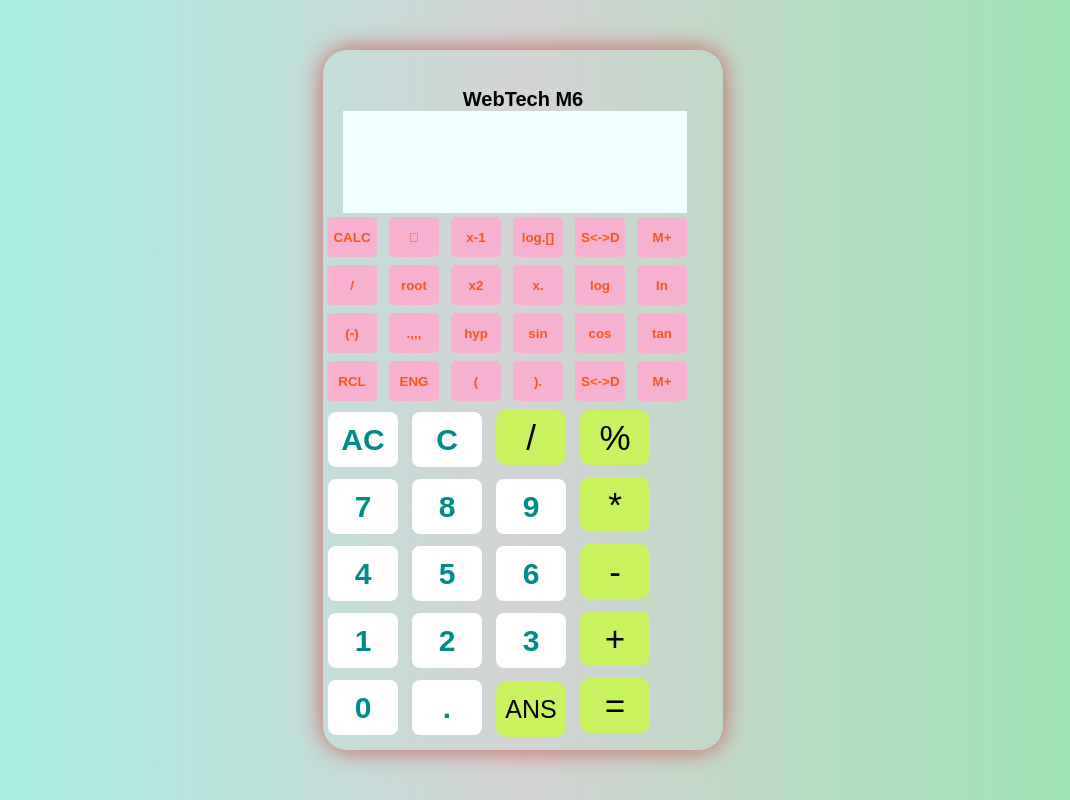
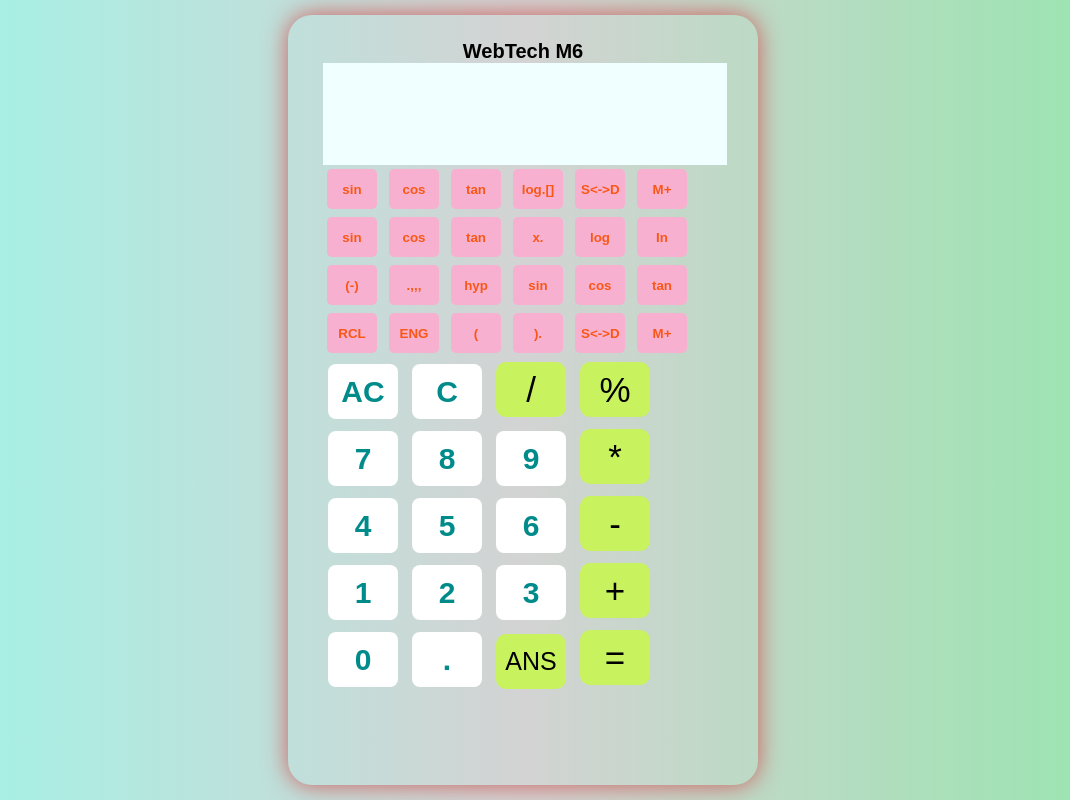
Before and after one commit to anupjais/ScientificCalculator, a plain HTML site: page index.html in a window 1280 px wide. Shown: the whole page, without its empty margins (117-1187 px from the left). Drawn offline with Linux system fonts and the light colour scheme.

Commit message:
Little bit updation into the visuals only

```diff
--- a/index.html
+++ b/index.html
@@ -11,24 +11,24 @@
 	<div class="mdiv">
 		<!-- <marquee id="mq">Funtions are not operational.</marquee> -->
 		<div class="container">
-			<marquee id="mq">Funtions are not operational.</marquee>
+			<!-- <marquee id="mq">Funtions are not operational.</marquee> -->
 			<form >
 				<div>
 					<h3 class="cname">WebTech M6</h3>
 					<input type="text" name="op" class="op" disabled>
 				</div>
 				<div>
-					<input type="button" value="CALC" onclick="op.value=eval(op.value)" class="sopr" />
-					<input type="button" value="" onclick="op.value+=''" class="sopr" />
-					<input type="button" value="x-1" onclick="op.value+='x-1'" class="sopr" />
+					<input type="button" value="sin" onclick="op.value=eval(op.value)" class="sopr" />
+					<input type="button" value="cos" onclick="op.value+=''" class="sopr" />
+					<input type="button" value="tan" onclick="op.value+='x-1'" class="sopr" />
 					<input type="button" value="log.[]" onclick="op.value+='log10'" class="sopr" />
 					<input type="button" value="S<->D" onclick="op.value+='s<->'" class="sopr" />
 					<input type="button" value="M+" onclick="op.value+='M+'" class="sopr" />
 				</div>
 				<div>
-					<input type="button" value="/" onclick="op.value+='/'" class="sopr" />
-					<input type="button" value="root" onclick="op.value+='root'" class="sopr" />
-					<input type="button" value="x2" onclick="op.value+='power'" class="sopr" />
+					<input type="button" value="sin" onclick="op.value+='/'" class="sopr" />
+					<input type="button" value="cos" onclick="op.value+='root'" class="sopr" />
+					<input type="button" value="tan" onclick="op.value+='power'" class="sopr" />
 					<input type="button" value="x." onclick="op.value+='xfactor'" class="sopr" />
 					<input type="button" value="log" onclick="op.value+='log'" class="sopr" />
 					<input type="button" value="In" onclick="op.value+='In'" class="sopr" />
@@ -53,7 +53,7 @@
 
 				<div>
 					<input type="button" value="AC" onclick="op.value=''" class="clr nbtn" />
-					<input type="button" value="C" onclick="op.value=''" class="clr nbtn" />
+					<input type="button" value="C" name="back" onclick="op.value=op.substring(0, op.length - 1)" class="clr nbtn" />
 					<input type="button" value="/" onclick="op.value+='/'" class="opr" />
 					<input type="button" value="%" onclick="op.value+='%'" class="opr" />
 				</div>
--- a/script.js
+++ b/script.js
@@ -1 +1,31 @@
 // alert("Special Buttons are not operational right not so please do the basic calculation")
+function backspace()
+{
+	var exp = document.form.div.op.value;
+	document.form.div.op.value = exp.substring(0, exp.length - 1); /* remove the element from total length ? 1 */
+}
+
+
+
+
+// function insert(num)
+// {
+// 	document.form1.textview.value = document.form1.textview.value + num;
+// }
+
+// // Use equal() function to return the result based on passed values.
+// function equal()
+// {
+// 	var exp = document.form1.textview.value;
+// 	if(exp)
+// 	{
+// 		document.form1.textview.value = eval(exp)
+// 	}
+// }
+
+/* Here, we create a backspace() function to remove the number at the end of the numeric series in textview. */
+// function backspace()
+// {
+// 	var exp = document.form1.textview.value;
+// 	document.form1.textview.value = exp.substring(0, exp.length - 1); /* remove the element from total length ? 1 */
+// }
--- a/style.css
+++ b/style.css
@@ -14,8 +14,11 @@
 	text-align: center;
 	font-size: 20px;
 	font-family: fantasy;
+	margin-top: -10px;
 }
 .container{
+	padding: 35px;
+/*	margin: 10px;*/
 	width: 400px;
 	height: 700px;
 /*	background-color: bisque;*/
@@ -26,12 +29,12 @@
 .op{
 	height: 100px;
 /*	justify-content: center;*/
-	margin-left: 20px;
+/*	margin-left: 20px;*/
 	background-color: azure;
 	border: none;
 	outline: none;
 	text-align: right;
-	width: 85%;
+	width: 100%;
 	margin-top: -20px;
 	font-size: 20px;
 }
```
Also changed, not shown: UnicodeUse.html (added, +21 -0 lines).
